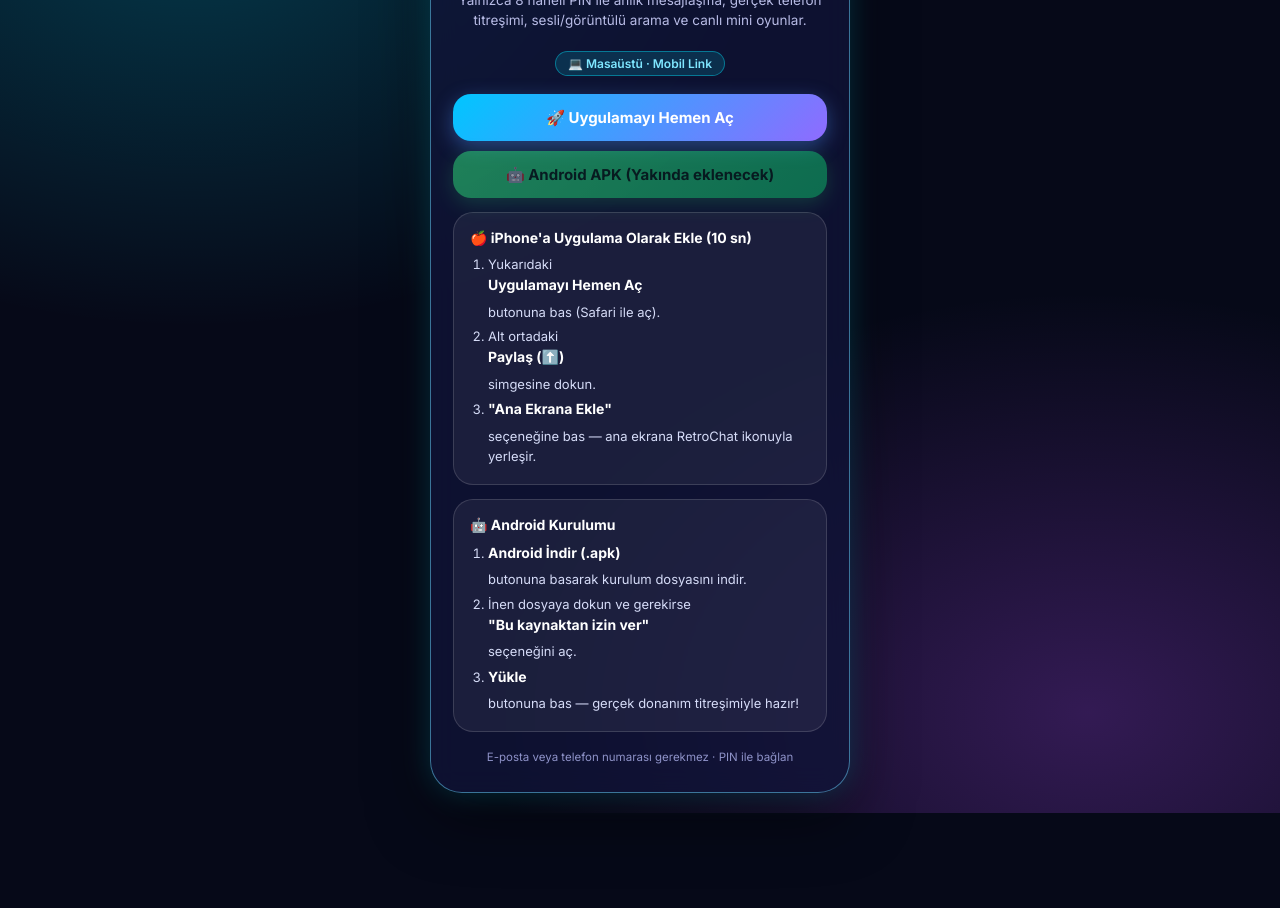
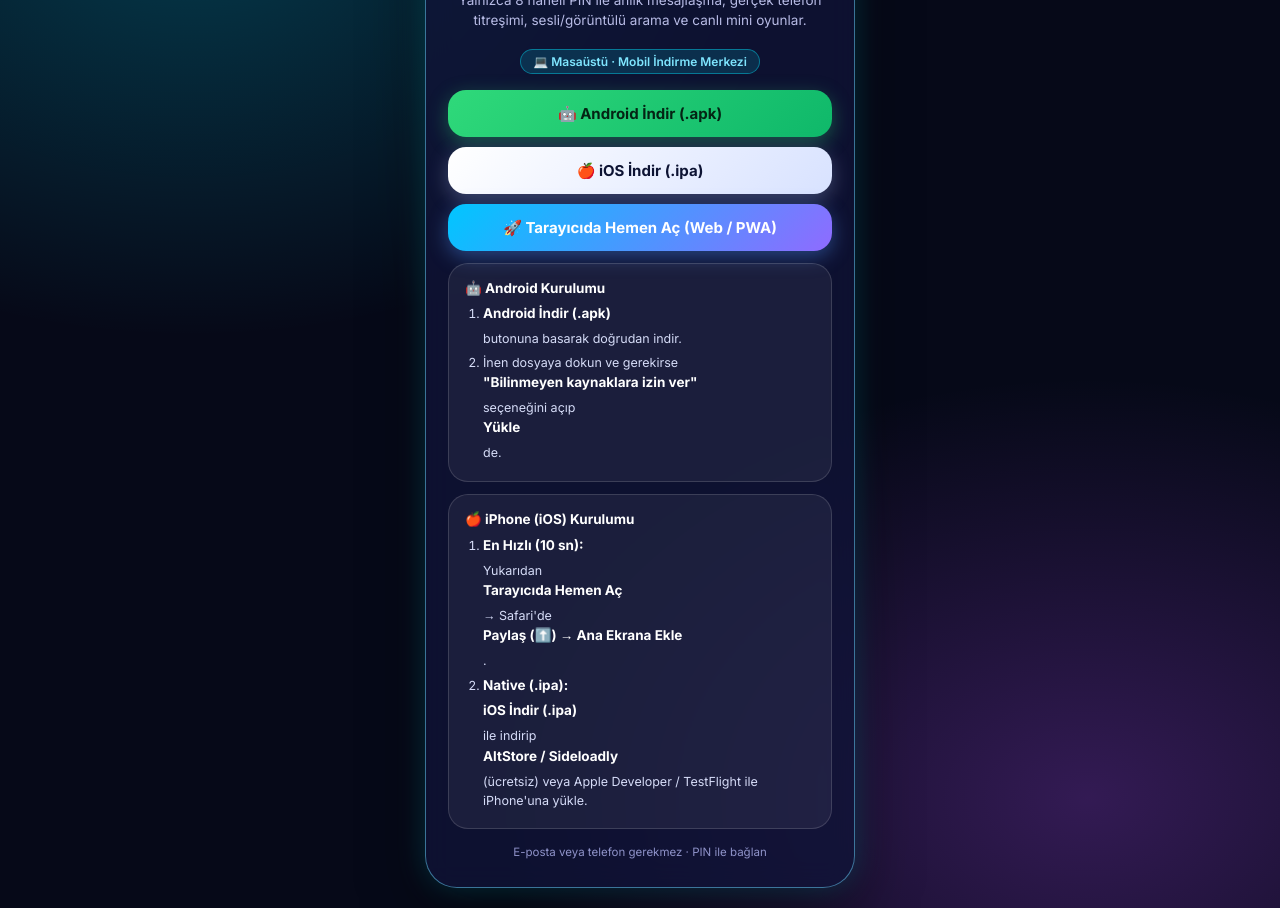
Before and after one commit to EmreOuzouns/RetroChat, a website: page www/indir.html in a window 1280 px wide. Shown: the part 193-1101 px from the top of the page. Before the commit the page ends 1006 px from the top, so only its background shows below. Drawn offline with Linux system fonts and the light colour scheme; no server answers.

Commit message:
Add direct Android APK and iOS IPA auto-release download links

```diff
--- a/www/indir.html
+++ b/www/indir.html
@@ -4,28 +4,27 @@
 <meta charset="utf-8">
 <meta name="viewport" content="width=device-width, initial-scale=1, viewport-fit=cover">
 <meta name="theme-color" content="#060918">
-<title>RetroChat — İndir</title>
+<title>RetroChat — Android & iOS İndir</title>
 <link rel="icon" type="image/svg+xml" href="icons/icon.svg">
 <link href="https://fonts.googleapis.com/css2?family=Orbitron:wght@700&family=Inter:wght@400;600;700;800&display=swap" rel="stylesheet">
 <style>
 *{box-sizing:border-box}
 body{margin:0;min-height:100dvh;font-family:Inter,Segoe UI,sans-serif;color:#f1f2ff;background:radial-gradient(600px 420px at 15% 10%,rgba(0,229,255,.22),transparent),radial-gradient(600px 420px at 85% 90%,rgba(180,76,255,.26),transparent),#060918;display:flex;align-items:center;justify-content:center;padding:20px}
-.card{width:100%;max-width:420px;background:rgba(16,20,56,.78);border:1.5px solid rgba(98,198,238,.55);border-radius:32px;padding:28px 22px;box-shadow:0 0 28px rgba(0,229,255,.18),0 24px 60px rgba(0,0,0,.5);backdrop-filter:blur(14px);-webkit-backdrop-filter:blur(14px);text-align:center}
+.card{width:100%;max-width:430px;background:rgba(16,20,56,.78);border:1.5px solid rgba(98,198,238,.55);border-radius:32px;padding:28px 22px;box-shadow:0 0 28px rgba(0,229,255,.18),0 24px 60px rgba(0,0,0,.5);backdrop-filter:blur(14px);-webkit-backdrop-filter:blur(14px);text-align:center}
 .ico{width:84px;height:84px;border-radius:22px;margin:0 auto 14px;display:block;box-shadow:0 8px 24px rgba(0,229,255,.3)}
 h1{font-family:Orbitron,sans-serif;font-size:24px;letter-spacing:2px;margin:0 0 6px;background:linear-gradient(90deg,#00e5ff,#c64cff);-webkit-background-clip:text;background-clip:text;color:transparent}
-.sub{font-size:13.5px;color:#b8bce6;line-height:1.5;margin:0 0 20px}
-.badge{display:inline-block;padding:4px 12px;border-radius:999px;font-size:12px;font-weight:600;background:rgba(0,229,255,.14);border:1px solid rgba(0,229,255,.4);color:#7fe6ff;margin-bottom:18px}
+.sub{font-size:13.5px;color:#b8bce6;line-height:1.5;margin:0 0 18px}
+.badge{display:inline-block;padding:4px 12px;border-radius:999px;font-size:12px;font-weight:600;background:rgba(0,229,255,.14);border:1px solid rgba(0,229,255,.4);color:#7fe6ff;margin-bottom:16px}
 .btn{display:flex;align-items:center;justify-content:center;gap:10px;width:100%;padding:14px 18px;border-radius:18px;font-size:15px;font-weight:700;text-decoration:none;border:0;cursor:pointer;margin-bottom:10px;transition:transform .15s,box-shadow .15s}
 .btn:active{transform:scale(.98)}
+.btn.and{background:linear-gradient(135deg,#2fd97a,#0fb86a);color:#042414;box-shadow:0 6px 20px rgba(47,217,122,.35)}
+.btn.ios{background:linear-gradient(135deg,#ffffff,#d8e2ff);color:#0d1333;box-shadow:0 6px 20px rgba(180,200,255,.3)}
 .btn.pri{background:linear-gradient(135deg,#00c6ff,#8f6bff);color:#fff;box-shadow:0 6px 20px rgba(80,150,255,.4)}
-.btn.and{background:linear-gradient(135deg,#2fd97a,#0fb86a);color:#042414;box-shadow:0 6px 20px rgba(47,217,122,.35)}
-.btn.ios{background:rgba(255,255,255,.12);border:1.5px solid rgba(255,255,255,.28);color:#fff}
-.btn.dis{opacity:.55;pointer-events:none}
-.box{text-align:left;background:rgba(255,255,255,.06);border:1px solid rgba(255,255,255,.14);border-radius:20px;padding:14px 16px;margin-top:14px;font-size:13px;line-height:1.55;color:#d6dcf8}
-.box b{color:#fff;display:block;margin-bottom:6px;font-size:14px}
+.box{text-align:left;background:rgba(255,255,255,.06);border:1px solid rgba(255,255,255,.14);border-radius:20px;padding:14px 16px;margin-top:12px;font-size:12.5px;line-height:1.55;color:#d6dcf8}
+.box b{color:#fff;display:block;margin-bottom:5px;font-size:13.5px}
 .box ol{margin:0;padding-left:18px}
 .box li{margin-bottom:4px}
-.ft{margin-top:18px;font-size:11.5px;color:#8f93c9}
+.ft{margin-top:16px;font-size:11.5px;color:#8f93c9}
 </style>
 </head>
 <body>
@@ -33,74 +32,38 @@ h1{font-family:Orbitron,sans-serif;font-size:24px;letter-spacing:2px;margin:0 0
   <img src="icons/icon.svg" alt="RetroChat" class="ico">
   <h1>RETROCHAT</h1>
   <p class="sub">Yalnızca 8 haneli PIN ile anlık mesajlaşma, gerçek telefon titreşimi, sesli/görüntülü arama ve canlı mini oyunlar.</p>
-  <div id="devBadge" class="badge">Cihaz algılanıyor…</div>
+  <div id="devBadge" class="badge">Android & iOS İndirme Merkezi</div>
 
-  <a href="/" class="btn pri">🚀 Uygulamayı Hemen Aç</a>
-  <a id="apkBtn" href="downloads/retrochat.apk" download class="btn and">🤖 Android İndir (.apk)</a>
-  <a id="tfBtn" href="#" class="btn ios" style="display:none">🍎 iPhone İndir (TestFlight)</a>
+  <a href="https://github.com/EmreOuzouns/RetroChat/releases/latest/download/retrochat.apk" class="btn and">🤖 Android İndir (.apk)</a>
+  <a href="https://github.com/EmreOuzouns/RetroChat/releases/latest/download/retrochat.ipa" class="btn ios">🍎 iOS İndir (.ipa)</a>
+  <a href="/" class="btn pri">🚀 Tarayıcıda Hemen Aç (Web / PWA)</a>
 
-  <div id="iosGuide" class="box" style="display:none">
-    <b>🍎 iPhone'a Uygulama Olarak Ekle (10 sn)</b>
+  <div class="box">
+    <b>🤖 Android Kurulumu</b>
     <ol>
-      <li>Yukarıdaki <b>Uygulamayı Hemen Aç</b> butonuna bas (Safari ile aç).</li>
-      <li>Alt ortadaki <b>Paylaş (⬆️)</b> simgesine dokun.</li>
-      <li><b>"Ana Ekrana Ekle"</b> seçeneğine bas — ana ekrana RetroChat ikonuyla yerleşir.</li>
+      <li><b>Android İndir (.apk)</b> butonuna basarak doğrudan indir.</li>
+      <li>İnen dosyaya dokun ve gerekirse <b>"Bilinmeyen kaynaklara izin ver"</b> seçeneğini açıp <b>Yükle</b> de.</li>
     </ol>
   </div>
 
-  <div id="andGuide" class="box" style="display:none">
-    <b>🤖 Android Kurulumu</b>
+  <div class="box">
+    <b>🍎 iPhone (iOS) Kurulumu</b>
     <ol>
-      <li><b>Android İndir (.apk)</b> butonuna basarak kurulum dosyasını indir.</li>
-      <li>İnen dosyaya dokun ve gerekirse <b>"Bu kaynaktan izin ver"</b> seçeneğini aç.</li>
-      <li><b>Yükle</b> butonuna bas — gerçek donanım titreşimiyle hazır!</li>
+      <li><b>En Hızlı (10 sn):</b> Yukarıdan <b>Tarayıcıda Hemen Aç</b> → Safari'de <b>Paylaş (⬆️) → Ana Ekrana Ekle</b>.</li>
+      <li><b>Native (.ipa):</b> <b>iOS İndir (.ipa)</b> ile indirip <b>AltStore / Sideloadly</b> (ücretsiz) veya Apple Developer / TestFlight ile iPhone'una yükle.</li>
     </ol>
   </div>
 
-  <div class="ft">E-posta veya telefon numarası gerekmez · PIN ile bağlan</div>
+  <div class="ft">E-posta veya telefon gerekmez · PIN ile bağlan</div>
 </div>
 <script>
 const ua = navigator.userAgent || "";
 const isIOS = /iPad|iPhone|iPod/.test(ua) || (navigator.platform === "MacIntel" && navigator.maxTouchPoints > 1);
 const isAnd = /Android/i.test(ua);
 const badge = document.getElementById("devBadge");
-const apkBtn = document.getElementById("apkBtn");
-const iosGuide = document.getElementById("iosGuide");
-const andGuide = document.getElementById("andGuide");
-
-// TestFlight linkin hazır olduğunda buraya yazılacak
-const TESTFLIGHT_URL = "";
-if (TESTFLIGHT_URL) {
-  const tf = document.getElementById("tfBtn");
-  tf.href = TESTFLIGHT_URL;
-  tf.style.display = "flex";
-}
-
-if (isIOS) {
-  badge.textContent = "🍎 iPhone / iPad algılandı";
-  iosGuide.style.display = "block";
-  apkBtn.style.display = "none";
-} else if (isAnd) {
-  badge.textContent = "🤖 Android cihaz algılandı";
-  andGuide.style.display = "block";
-} else {
-  badge.textContent = "💻 Masaüstü · Mobil Link";
-  iosGuide.style.display = "block";
-  andGuide.style.display = "block";
-}
-
-// APK dosyası sunucuda yoksa butonu bilgilendirici yap
-fetch("downloads/retrochat.apk", { method: "HEAD" })
-  .then((r) => {
-    if (!r.ok) {
-      apkBtn.classList.add("dis");
-      apkBtn.textContent = "🤖 Android APK (Yakında eklenecek)";
-    }
-  })
-  .catch(() => {
-    apkBtn.classList.add("dis");
-    apkBtn.textContent = "🤖 Android APK (Yakında eklenecek)";
-  });
+if (isIOS) badge.textContent = "🍎 iPhone / iPad algılandı";
+else if (isAnd) badge.textContent = "🤖 Android cihaz algılandı";
+else badge.textContent = "💻 Masaüstü · Mobil İndirme Merkezi";
 </script>
 </body>
 </html>
```
Also changed, not shown: .github/workflows/build-mobile.yml, README.md.
